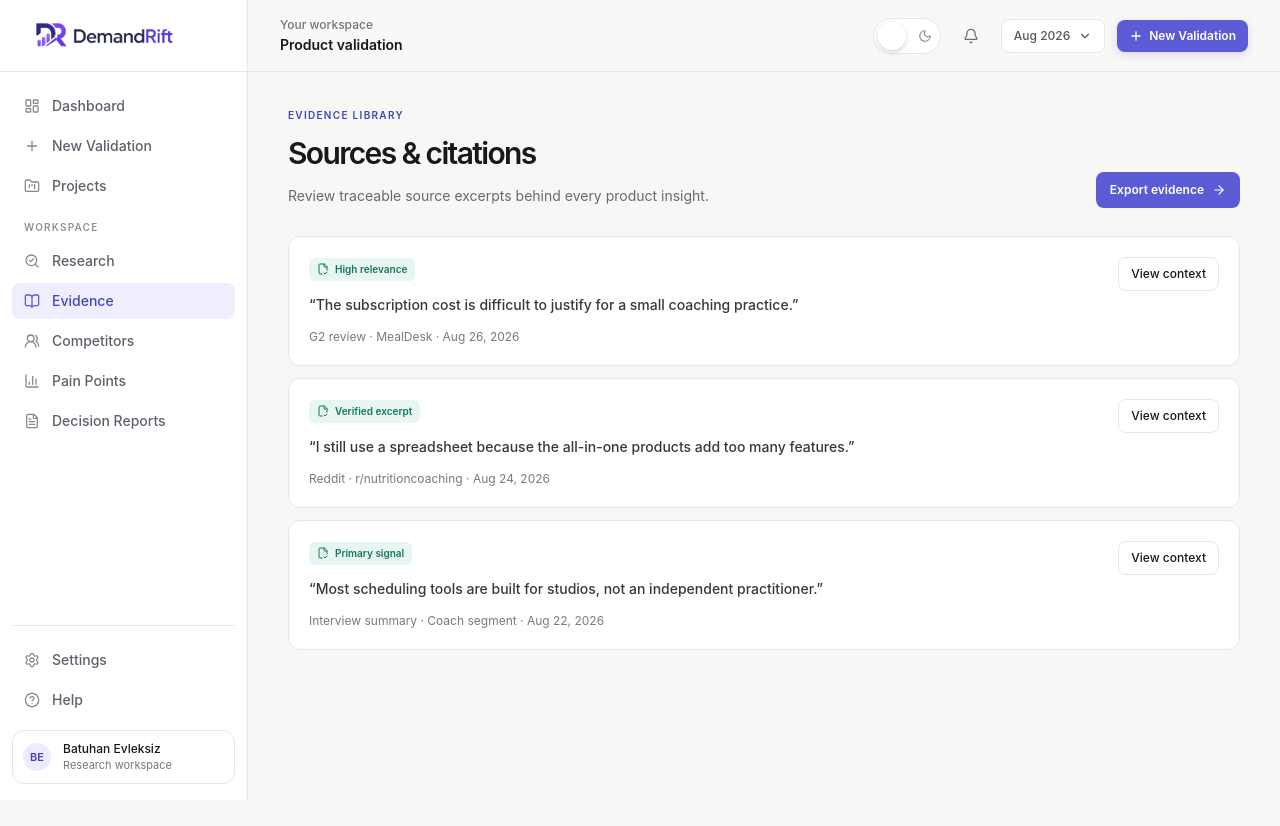
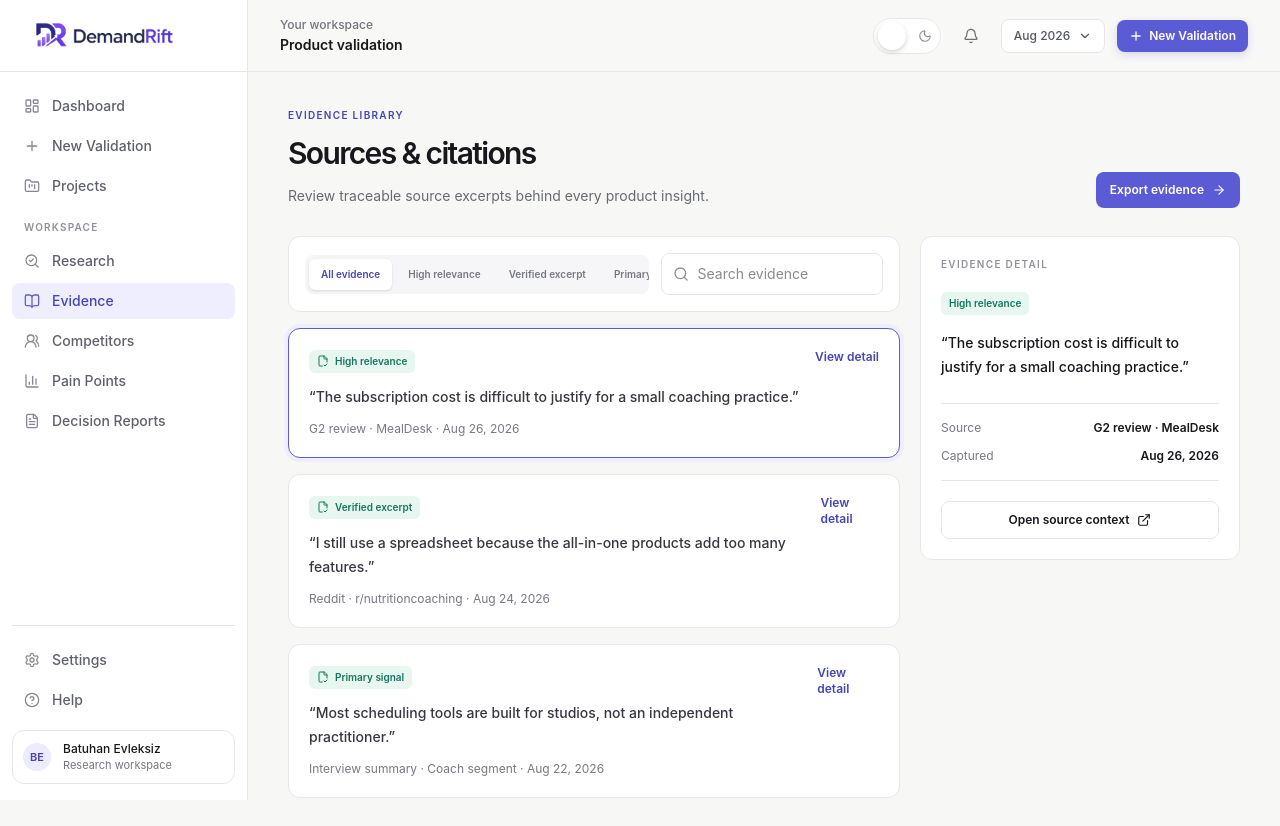
Before and after one commit to ACK-Techs/DemandRift---Startup_Market_Intelligence_Agent, a Next.js app in the folder apps/web/: page /evidence in a window 1280 px wide. Shown: the top 826 px of the page. Before the commit the page ends 800 px from the top, so only its background shows below. Built offline with nearby package versions, Linux system fonts and the light colour scheme.

Commit message:
feat(web): expand evidence library controls

```diff
--- /dev/null
+++ b/apps/web/components/workspace/evidence-library.tsx
@@ -0,0 +1,24 @@
+"use client";
+
+import { ExternalLink, FileCheck2, Search } from "lucide-react";
+import { useMemo, useState } from "react";
+import { evidenceItems } from "@/lib/mock-data/workspace";
+
+function Card({ children, className = "" }: { children: React.ReactNode; className?: string }) { return <section className={`rounded-xl border border-[var(--line)] bg-white ${className}`}>{children}</section>; }
+const qualityFilters = ["All evidence", "High relevance", "Verified excerpt", "Primary signal"];
+
+export function EvidenceLibrary() {
+  const [filter, setFilter] = useState(qualityFilters[0]);
+  const [query, setQuery] = useState("");
+  const [selected, setSelected] = useState(0);
+  const items = useMemo(() => evidenceItems.filter((item) => (filter === "All evidence" || item.quality === filter) && `${item.quote} ${item.source}`.toLowerCase().includes(query.toLowerCase())), [filter, query]);
+  const active = items[selected] ?? items[0];
+
+  return <div className="grid gap-5 xl:grid-cols-[minmax(0,1fr)_320px]">
+    <div className="space-y-4"><Card className="p-4"><div className="flex flex-col gap-3 sm:flex-row sm:items-center sm:justify-between"><div className="flex max-w-full gap-1 overflow-x-auto rounded-lg bg-[#f6f6f8] p-1">{qualityFilters.map((item) => <button className={`shrink-0 rounded-md px-3 py-2 text-[10px] font-semibold transition ${filter === item ? "bg-white text-[var(--brand-deep)] shadow-sm" : "text-[#777883] hover:text-[var(--ink)]"}`} key={item} onClick={() => { setFilter(item); setSelected(0); }} type="button">{item}</button>)}</div><label className="relative block sm:w-64"><Search className="pointer-events-none absolute left-3 top-1/2 h-4 w-4 -translate-y-1/2 text-[#8d8e98]" /><input aria-label="Search evidence" className="w-full rounded-lg border border-[var(--line)] bg-transparent py-2.5 pl-9 pr-3 text-sm outline-none focus:border-[var(--brand)] focus:ring-4 focus:ring-[var(--brand-soft)]" onChange={(event) => { setQuery(event.target.value); setSelected(0); }} placeholder="Search evidence" value={query} /></label></div></Card>
+      {items.map((item, index) => <button className={`w-full rounded-xl border bg-white p-5 text-left transition hover:border-[var(--brand)] ${active?.quote === item.quote ? "border-[var(--brand)] ring-4 ring-[var(--brand-soft)]" : "border-[var(--line)]"}`} key={item.quote} onClick={() => setSelected(index)} type="button"><div className="flex flex-col justify-between gap-3 sm:flex-row"><div className="max-w-3xl"><span className="inline-flex items-center gap-1.5 rounded-md bg-[var(--positive-soft)] px-2 py-1 text-[10px] font-semibold text-[var(--positive)]"><FileCheck2 className="h-3 w-3" />{item.quality}</span><blockquote className="mt-3 text-sm font-medium leading-6 text-[#363740]">“{item.quote}”</blockquote><p className="mt-3 text-xs text-[#777883]">{item.source} · {item.date}</p></div><span className="self-start text-xs font-semibold text-[var(--brand-deep)]">View detail</span></div></button>)}
+      {items.length === 0 && <Card className="p-10 text-center text-sm text-[#777883]">No evidence matches this search.</Card>}
+    </div>
+    <Card className="h-fit p-5"><p className="text-[10px] font-semibold uppercase tracking-[.13em] text-[#92939c]">Evidence detail</p>{active ? <><span className="mt-5 inline-flex rounded-md bg-[var(--positive-soft)] px-2 py-1 text-[10px] font-semibold text-[var(--positive)]">{active.quality}</span><blockquote className="mt-4 text-sm font-medium leading-6 text-[var(--ink)]">“{active.quote}”</blockquote><dl className="mt-6 space-y-3 border-y border-[var(--line)] py-4 text-xs"><div className="flex justify-between gap-3"><dt className="text-[#777883]">Source</dt><dd className="text-right font-semibold text-[var(--ink)]">{active.source}</dd></div><div className="flex justify-between gap-3"><dt className="text-[#777883]">Captured</dt><dd className="font-semibold text-[var(--ink)]">{active.date}</dd></div></dl><button className="mt-5 inline-flex w-full items-center justify-center gap-2 rounded-lg border border-[var(--line)] px-3 py-2.5 text-xs font-semibold transition hover:bg-[#fafafa]" type="button">Open source context<ExternalLink className="h-3.5 w-3.5" /></button></> : <p className="mt-5 text-xs leading-5 text-[#777883]">Select an evidence item to inspect its traceability.</p>}</Card>
+  </div>;
+}
```
Also changed, not shown: apps/web/components/workspace/workspace-screen.tsx (+4 -3 lines).
